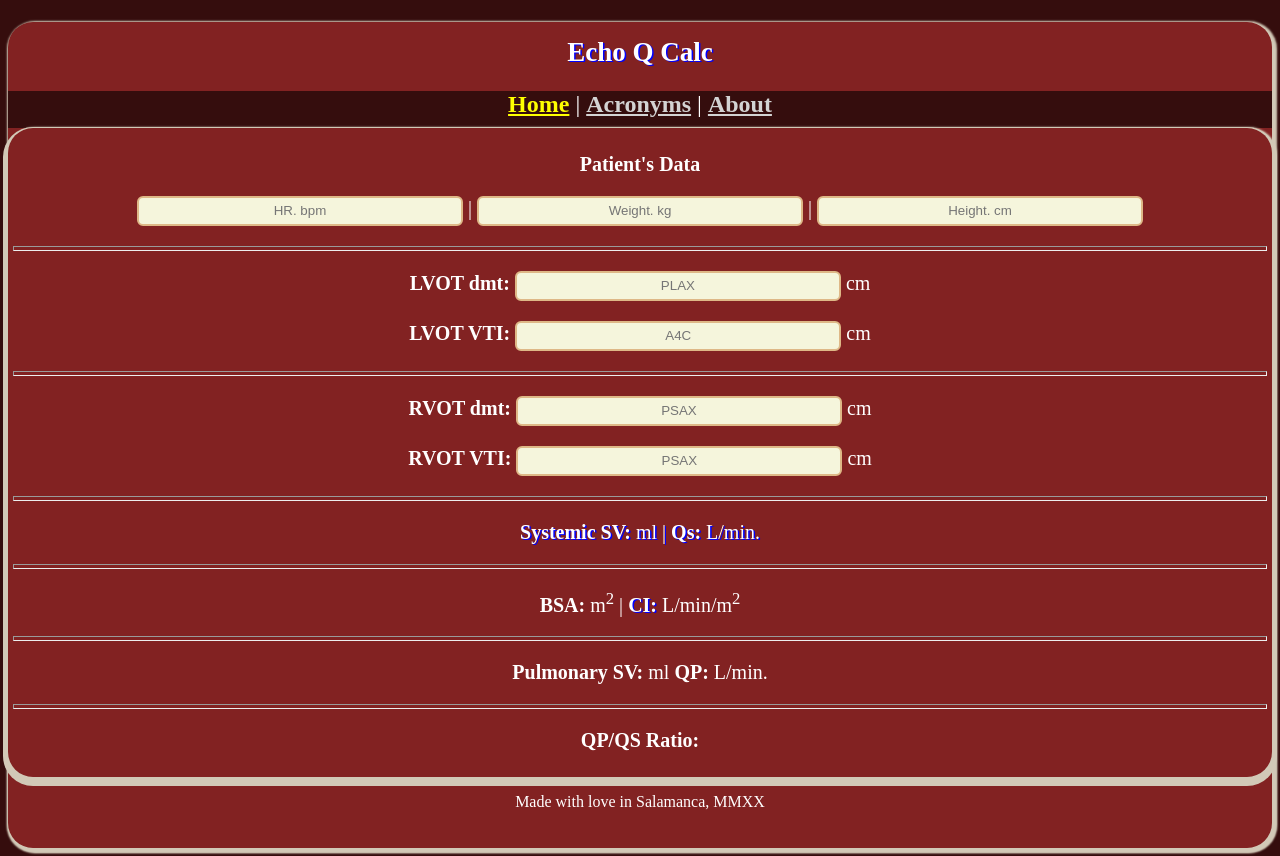
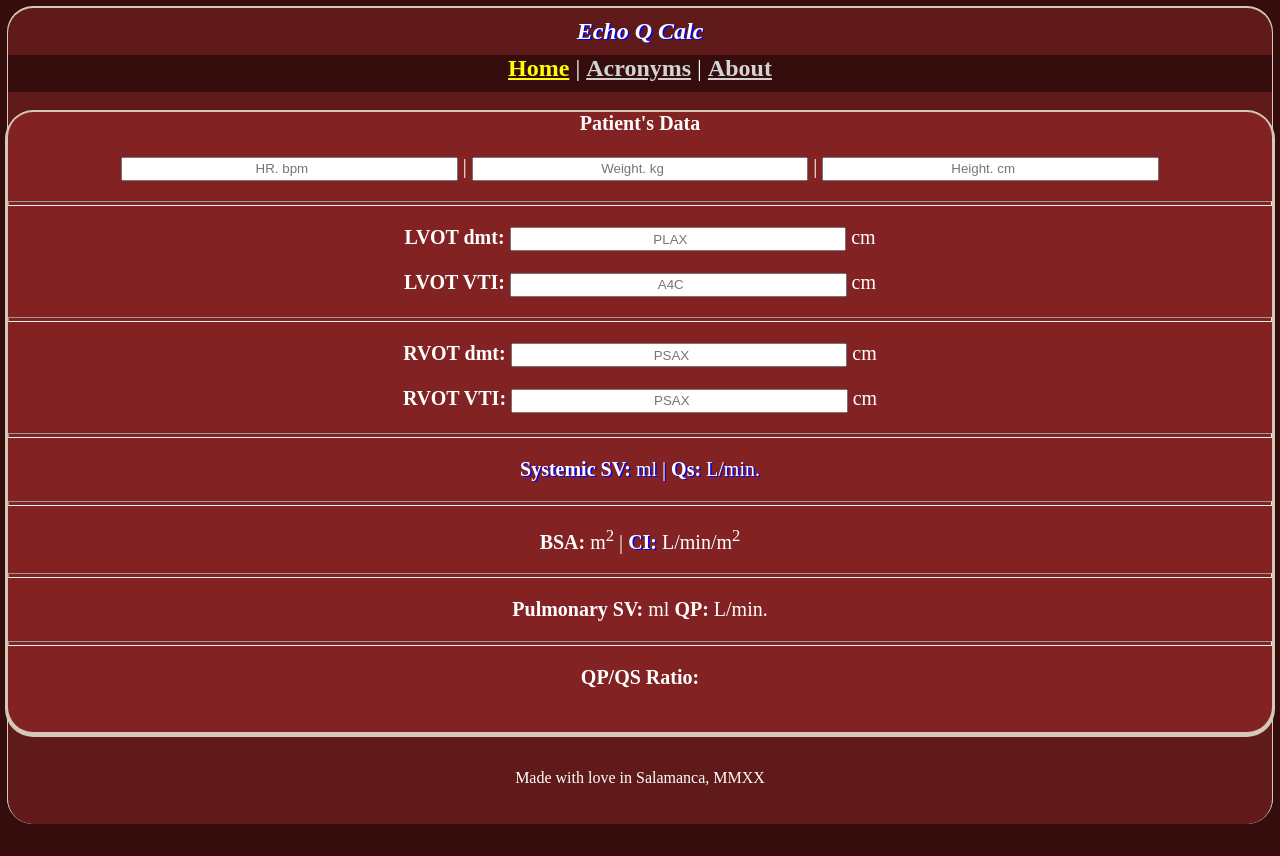
Before and after one commit to ed60hab/q, a Vue app: page /#/ in a window 1280 px wide. After the commit the page ends 832 px from the top, so only its background shows below. Built offline with nearby package versions, Linux system fonts and the light colour scheme.

Commit message:
General improvements

```diff
--- a/src/App.vue
+++ b/src/App.vue
@@ -1,6 +1,6 @@
 <template>
   <div id="app">
-    <h2 class="blueshadow">Echo Q Calc</h2>
+    <header class="blueshadow">Echo Q Calc</header>
     <div id="nav">
       <router-link to="/">Home</router-link> |
       <router-link to="/acronyms">Acronyms</router-link> |
@@ -13,8 +13,11 @@
 <script></script>
 
 <style>
-h2 {
-  padding-top: 15px;
+header {
+  font-size: 24px;
+  font-weight: bold;
+  font-style: italic;
+  padding: 10px;
 }
 .blueshadow {
   text-align: center;
@@ -35,10 +38,10 @@ body {
   text-align: center;
   color: white;
   background-image: url ("@/assets/background.jpg");
-  background-color: rgb(130, 34, 34);
-  -webkit-box-shadow: 2px 2px 2px 3px hsl(40, 23%, 77%); /* Safari 3-4, iOS 4.0.2 - 4.2, Android 2.3+ */
-  -moz-box-shadow: 2px 2px 2px 3px hsl(40, 23%, 77%); /* Firefox 3.5 - 3.6 */
-  box-shadow: 2px 2px 2px 3px hsl(40, 23%, 77%);
+  background-color: rgb(96, 26, 26);
+  -webkit-box-shadow: 0px 1px 0px 1px hsl(40, 23%, 77%); /* Safari 3-4, iOS 4.0.2 - 4.2, Android 2.3+ */
+  -moz-box-shadow: 0px 1px 0px 1px hsl(40, 23%, 77%); /* Firefox 3.5 - 3.6 */
+  box-shadow: 0px -1px 0px 1px hsl(40, 23%, 77%);
 }
 
 .sqr {
@@ -53,10 +56,10 @@ body {
   background-image: url ("@/assets/background2.jpg");
   background-color: rgb(130, 34, 34);
   margin: 0px;
-  padding: 5px;
+  padding: 0px;
   -webkit-box-shadow: 3px 3px 3px 3px hsl(40, 23%, 77%); /* Safari 3-4, iOS 4.0.2 - 4.2, Android 2.3+ */
   -moz-box-shadow: 3px 3px 3px 3px hsl(40, 23%, 77%); /* Firefox 3.5 - 3.6 */
-  box-shadow: 0px 4px 0px 5px hsl(40, 23%, 77%);
+  box-shadow: 0px 2px 0px 3px hsl(40, 23%, 77%);
 }
 
 a[href^="mailto"] {
@@ -105,19 +108,18 @@ a[href^="mailto"] {
   height: 25px;
 }
 
-input[type="text"] {
+input[type="number"] {
   width: 26%;
-  line-height: 26px;
-  padding: 13px 10px;
-  box-sizing: border-box;
-  border: 2px solid burlywood;
-  border-radius: 6px;
-  background-color: beige;
+  line-height: 15px;
+  /* padding: 13px 10px; */
+  /* box-sizing: border-box; */
+  /* border: 2px solid burlywood; */
+  /* border-radius: 6px; */
   color: black;
   text-align: center;
 }
 
 .heighttext {
-  height: 25px;
+  height: 18px;
 }
 </style>
--- a/src/components/Q.vue
+++ b/src/components/Q.vue
@@ -5,24 +5,24 @@
         <p><strong>Patient's Data</strong></p>
         <p>
           <input
-            type="text"
-            class="patientdata"
+            type="number"
+            class="heighttext"
             v-model="hr"
             placeholder="HR. bpm"
             size="5"
           />
           |
           <input
-            type="text"
-            class="patientdata"
+            type="number"
+            class="heighttext"
             v-model="weight"
             placeholder="Weight. kg"
             size="5"
           />
           |
           <input
-            type="text"
-            class="patientdata"
+            type="number"
+            class="heighttext"
             v-model="height"
             placeholder="Height. cm"
             size="5"
@@ -32,7 +32,7 @@
         <p>
           <strong>LVOT dmt: </strong>
           <input
-            type="text"
+            type="number"
             class="heighttext"
             v-model="lvot_diam"
             placeholder="PLAX"
@@ -43,7 +43,7 @@
         <p>
           <strong>LVOT VTI: </strong>
           <input
-            type="text"
+            type="number"
             class="heighttext"
             v-model="lvot_vti"
             placeholder="A4C"
@@ -55,7 +55,7 @@
         <p>
           <strong>RVOT dmt: </strong>
           <input
-            type="text"
+            type="number"
             class="heighttext"
             v-model="rvot_diam"
             placeholder="PSAX"
@@ -66,7 +66,7 @@
         <p>
           <strong>RVOT VTI: </strong>
           <input
-            type="text"
+            type="number"
             class="heighttext"
             v-model="rvot_vti"
             placeholder="PSAX"
@@ -95,7 +95,9 @@
         <p>
           <strong>QP/QS Ratio: {{ QpQs }}</strong>
         </p>
+        <br />
       </div>
+      <br />
       <p class="mini">Made with love in Salamanca, MMXX</p>
       <br />
     </div>
@@ -104,6 +106,8 @@
 <script src="https://cdn.jsdelivr.net/npm/vue@2.6.11"></script>
 
 <script>
+// import Vue from "vue";
+
 // new Vue({
 //   el: "#app",
 //   data: {
@@ -140,13 +144,14 @@
 //       return (this.QP / this.QS).toFixed(2);
 //     },
 //     BSA: function() {
-//       return (math.sqrt(this.weight * this.height) / 60).toFiex(2);
+//       return (Math.sqrt(this.weight * this.height) / 60).toFixed(2);
 //     },
 //     CI: function() {
 //       return this.QS * this.BSA;
 //     }
 //   }
 // });
+
 export default {
   name: "Q"
 };
--- a/src/main.js
+++ b/src/main.js
@@ -2,9 +2,10 @@ import Vue from "vue";
 import App from "./App.vue";
 import router from "./router";
 import store from "./store";
+import Vuex from "vuex";
 
 Vue.config.productionTip = false;
-
+Vue.use(Vuex);
 new Vue({
   router,
   store,
--- a/src/store/index.js
+++ b/src/store/index.js
@@ -5,33 +5,32 @@ Vue.use(Vuex);
 
 export default new Vuex.Store({
   state: {
+    data: {
+      hr: "",
+      weight: "",
+      height: "",
+      lvot_diam: "",
+      lvot_vti: "",
+      rvot_diam: "",
+      rvot_vti: ""
+    },
+    isLoading: true
+  },
   Q: {
-      props: {
-        hr: Number,
-        weight: Number,
-        height: Number,
-        lvot_diam: Number,
-        lvot_vti: Number,
-        rvot_diam: Number,
-        rvot_vti: Number,
-        SVs: Function,
-        QS: Function,
-        BSA: Function,
-        CI: Function,
-        SVp: Function,
-        QP: Function,
-        QpQs: Function
+    mutations: {
+      SET_DATA(state, payload) {
+        state.data = payload;
+      },
+      IS_LOADING(state, payload) {
+        state.isLoading = payload;
       }
     },
-    mutations: {},
     actions: {
-      calc(context) {
-        context.commit("calc");
-      }
+      GET_DATA(state, payload) {
+        state.commit("get", payload);
       },
-    modules: {},
       getters: {
-      calc(state) {
+        Q(state) {
           let SVs = (
             Math.PI *
             Math.pow(state.lvot_diam / 2, 2) *
@@ -39,7 +38,7 @@ export default new Vuex.Store({
           ).toFixed(2);
           let QS = (state.hr * SVs).toFixed(2);
           let BSA = (Math.sqrt(state.weight * state.height) / 60).toFixed(2);
-        let CI = QS * BSA;
+          let CI = (state.QS * state.BSA).toFixed(2);
           let SVp = (
             Math.PI *
             Math.pow(state.rvot_diam / 2, 2) *
@@ -59,4 +58,5 @@ export default new Vuex.Store({
         }
       }
     }
+  }
 });
--- a/src/views/About.vue
+++ b/src/views/About.vue
@@ -8,12 +8,12 @@
           <strong class="blueshadow"
             ><strong><em>Echo Q Calc</em></strong></strong
           >
-          helps clinicians with calculation of Cardiac Output from the values
+          helps clinicians with the calculation of Cardiac Output from the values
           obtained by echocardiography.
         </p>
         <p>
-          It helps to avoid calculations errors while allowing doctors to save
-          time in the calculation process.
+          It helps to avoid calculation errors while allowing doctors to save
+          time in the process.
         </p>
         <p><strong>Acknowledgments</strong></p>
         <p>Vue.js https://vuejs.org/</p>
@@ -29,8 +29,10 @@
           <a href="mailto:ed60hab@gmail.com">ed60hab@gmail.com</a>. I will be
           pleased to attend your comments or assist you.
         </p>
+        <br />
       </div>
     </div>
+    <br />
     <p class="mini">Made with love in Salamanca, MMXX</p>
     <br />
   </div>
--- a/src/views/Acronyms.vue
+++ b/src/views/Acronyms.vue
@@ -26,8 +26,10 @@
         <p><strong>QP</strong> = HR x SVp (SVp = RVOT area x RVOT VTI)</p>
         <p>or (π (RVOT diameter/2)<sup>2</sup> x RVOT VTI)</p>
         <p><strong>QP/QS Ratio</strong> = QP/QS</p>
+        <br />
       </div>
     </div>
+    <br />
     <p class="mini">Made with love in Salamanca, MMXX</p>
     <br />
   </div>
--- a/src/views/Home.vue
+++ b/src/views/Home.vue
@@ -7,11 +7,34 @@
 <script>
 // @ is an alias to /src
 import Q from "@/components/Q.vue";
+import { mapState, mapGetters } from "vuex";
+import store from "../store";
 
 export default {
   name: "home",
   components: {
     Q
+  },
+  data: function() {
+    return {
+      hr: "",
+      weight: "",
+      height: "",
+      lvot_diam: "",
+      lvot_vti: "",
+      rvot_diam: "",
+      rvot_vti: ""
+    };
+  },
+  computed: {
+    ...mapState(["data", "isLoading"]),
+    ...mapGetters([]),
+    Q() {
+      return Q();
+    }
+  },
+  created() {
+    store.dispatch("GET_DATA");
   }
 };
 </script>
```
Lines whose indentation alone changed are shown as unchanged.
